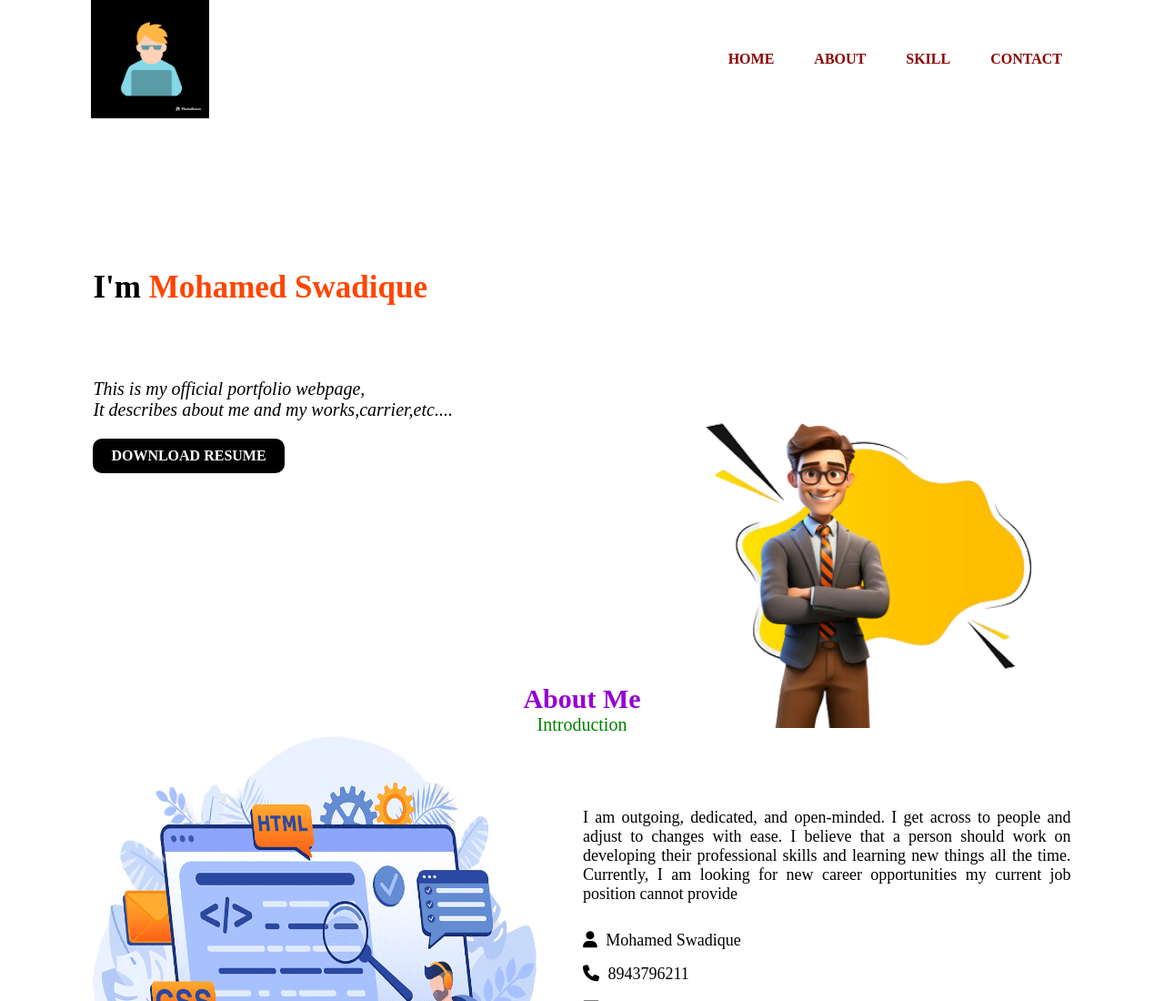
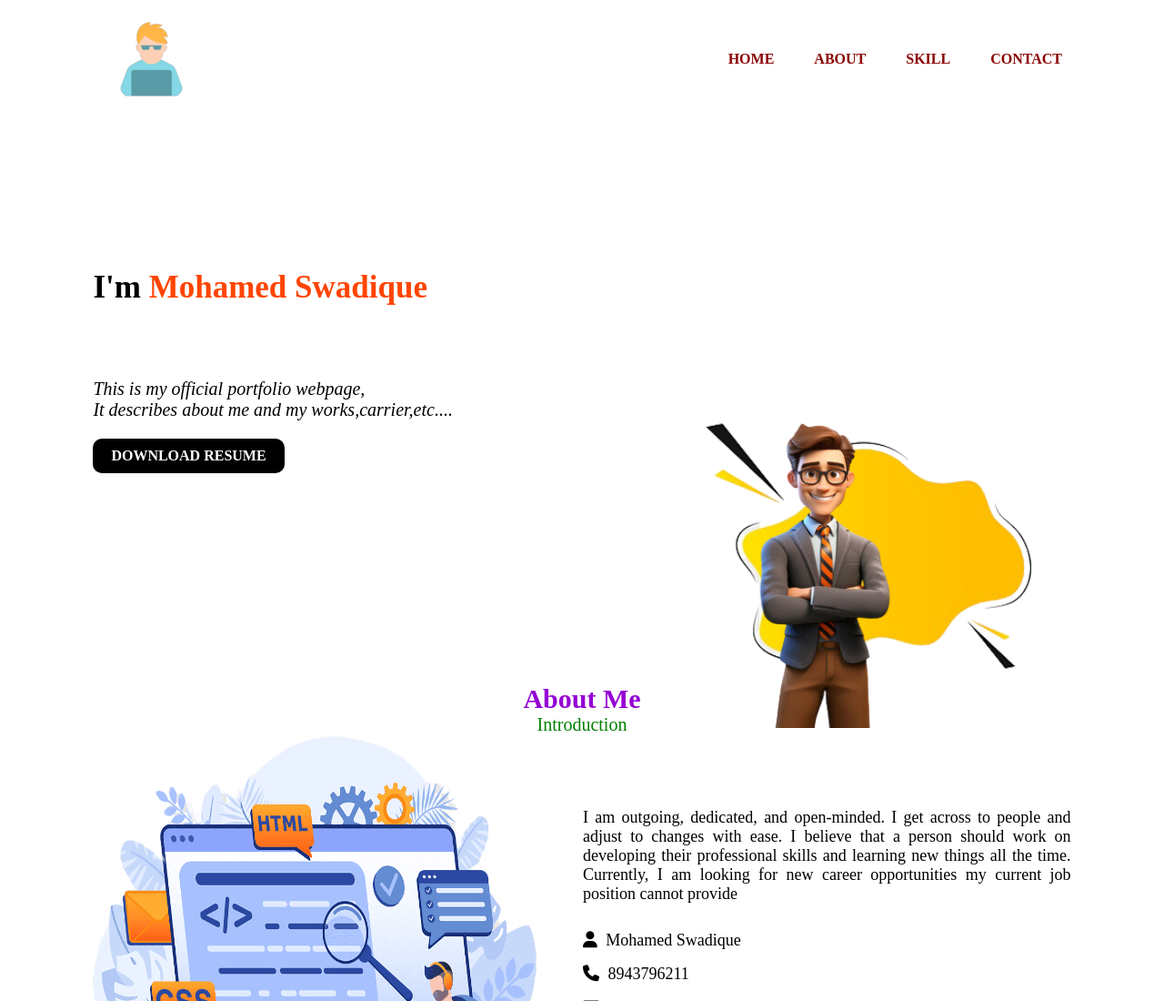
Before and after one commit to sqswadiq/sqprojects, a plain HTML site: page index.html in a window 1280 px wide. Shown: the top 1100 px of the page at 91% size. Drawn offline with Linux system fonts and the light colour scheme; files whose address does not match are found by name; a web font is replaced by a local one.

Commit message:
images changed

```diff
--- a/index.html
+++ b/index.html
@@ -6,7 +6,7 @@
         <link rel="stylesheet" type="text/css" href="C:\Users\user\Desktop\MY PROGRAMS❤❤\projects\HTML & CSS\portfolio web\style.css">
 
         <!-- web nte icon on title-->
-        <link rel="icon" type="images/x-icon" href="C:\Users\user\Desktop\MY PROGRAMS❤❤\projects\HTML & CSS\portfolio web\webicon.jpg">
+        <link rel="icon" type="images/x-icon" href="C:\Users\user\Desktop\MY PROGRAMS❤❤\projects\HTML & CSS\portfolio web\images\webicon.jpg">
 
         <!--google fonts -->
         <link rel="preconnect" href="https://fonts.googleapis.com">
@@ -20,7 +20,7 @@
     <body>
     	<div class="container" id="container">
     		<nav class="navbar">
-    			<img class="logo" src="C:\Users\user\Desktop\MY PROGRAMS❤❤\projects\HTML & CSS\portfolio web\developer icon.jpg" >
+    			<img class="logo" src="C:\Users\user\Desktop\MY PROGRAMS❤❤\projects\HTML & CSS\portfolio web\images\developer icon.png" >
     			<ul>
     				<li class="listitem"> <a class="link" href="#home">HOME</a> </li>
     				<li class="listitem"> <a class="link" href="#about">ABOUT</a> </li>
```
Also changed, not shown: images/developer icon.jpg (deleted), images/developer icon.png (added).
